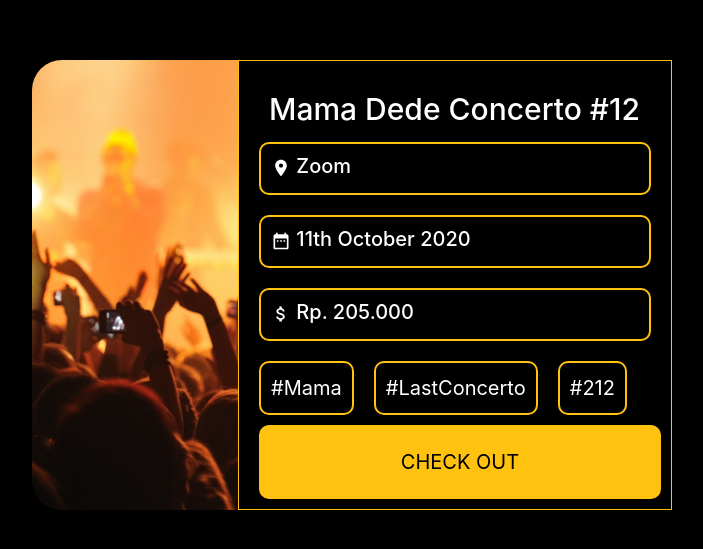
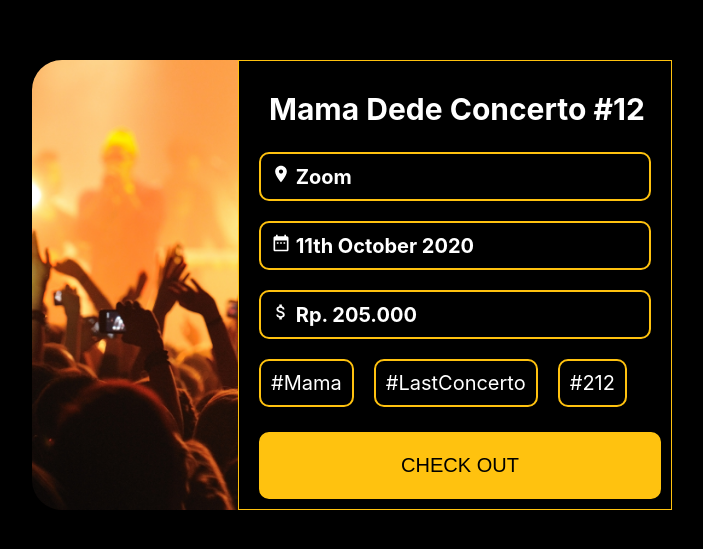
Before and after one commit to agustinustheo/notticket, a React (Create React App) app: page /event in a window 1280 px wide. Shown: the part 115-664 px from the top of the page, without its empty margins (288-991 px from the left). Built offline with nearby package versions, Linux system fonts and the light colour scheme.

Commit message:
Removing Code Warnings

```diff
--- a/src/app/App.js
+++ b/src/app/App.js
@@ -5,7 +5,6 @@ import LoginPage from './pages/login';
 import TicketPage from './pages/ticket';
 import EventDetailPage from './pages/eventdetail';
 import RegisterPage from './pages/register';
-import bootstrap from '../../node_modules/bootstrap/dist/css/bootstrap.min.css'
 
 function App() {
   return (
--- a/src/app/pages/eventdetail.js
+++ b/src/app/pages/eventdetail.js
@@ -148,7 +148,7 @@ export default class EventDetailPage extends Component {
         return(
             <Background>
                 <Flex>
-                    <OneThirdFlex><img src={backgroundarya} alt="Concert Image"/></OneThirdFlex>
+                    <OneThirdFlex><img src={backgroundarya} alt="Concert"/></OneThirdFlex>
                     <TwoThirdFlex>
                         <TitleContainer><SmallTitle>{this.state.eventName}</SmallTitle></TitleContainer>
                         <FlexContainer>
--- a/src/app/pages/login.js
+++ b/src/app/pages/login.js
@@ -1,6 +1,5 @@
 import React, { Component } from 'react'
 import logoImg from '../../../src/noticket.png'
-import styles from '../../app/style.css'
 import {Button} from 'react-bootstrap'
 import { Link } from 'react-router-dom'
 export default class LoginPage extends Component {
--- a/src/app/pages/register.js
+++ b/src/app/pages/register.js
@@ -1,6 +1,5 @@
 import React, { Component } from 'react'
 import logoImg from '../../../src/noticket.png'
-import styles from '../../app/style.css'
 import {Button} from 'react-bootstrap'
 import { Link } from 'react-router-dom'
 export default class RegisterPage extends Component {
```
